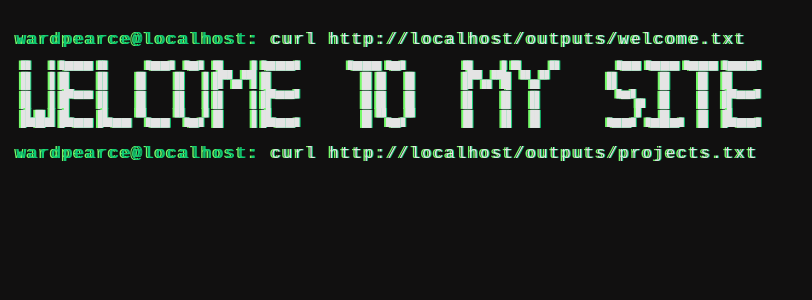
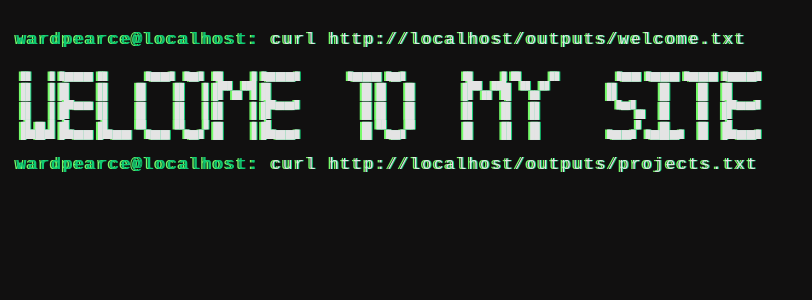
Before and after one commit to WardPearce/wardpearce.com, a SvelteKit app: page / in a window 1280 px wide. Shown: the top 300 px of the page, without its empty margins (0-812 px from the left). Built offline with nearby package versions, Linux system fonts and the light colour scheme; a web font is replaced by a local one.

Commit message:
Improved margins

```diff
--- a/src/lib/style.css
+++ b/src/lib/style.css
@@ -35,12 +35,8 @@ p::before {
     content: "wardpearce@localhost: ";
 }
 
-p {
+p, pre {
     margin-top: 1em;
-}
-
-pre {
-    margin-top: .3em;
 }
 
 a {
--- a/src/routes/+page.svelte
+++ b/src/routes/+page.svelte
@@ -67,12 +67,12 @@
                 },
             },
             {
-                value: 'echo "d2FyZHBlYXJjZUBwbS5tZQ==" | base64 --decode',
+                value: 'echo "Y29udGFjdCBtZTogd2FyZHBlYXJjZUBwbS5tZQ==" | base64 --decode',
                 state: "hidden",
                 tag: "<p>{content}</p>",
                 typeOut: true,
                 output: {
-                    value: '<a href="mailto:wardpearce@pm.me">wardpearce@pm.me</a>',
+                    value: '<a href="mailto:wardpearce@pm.me">contact me: wardpearce@pm.me</a>',
                     state: "hidden",
                     tag: "<pre>{content}</pre>",
                 },
```
